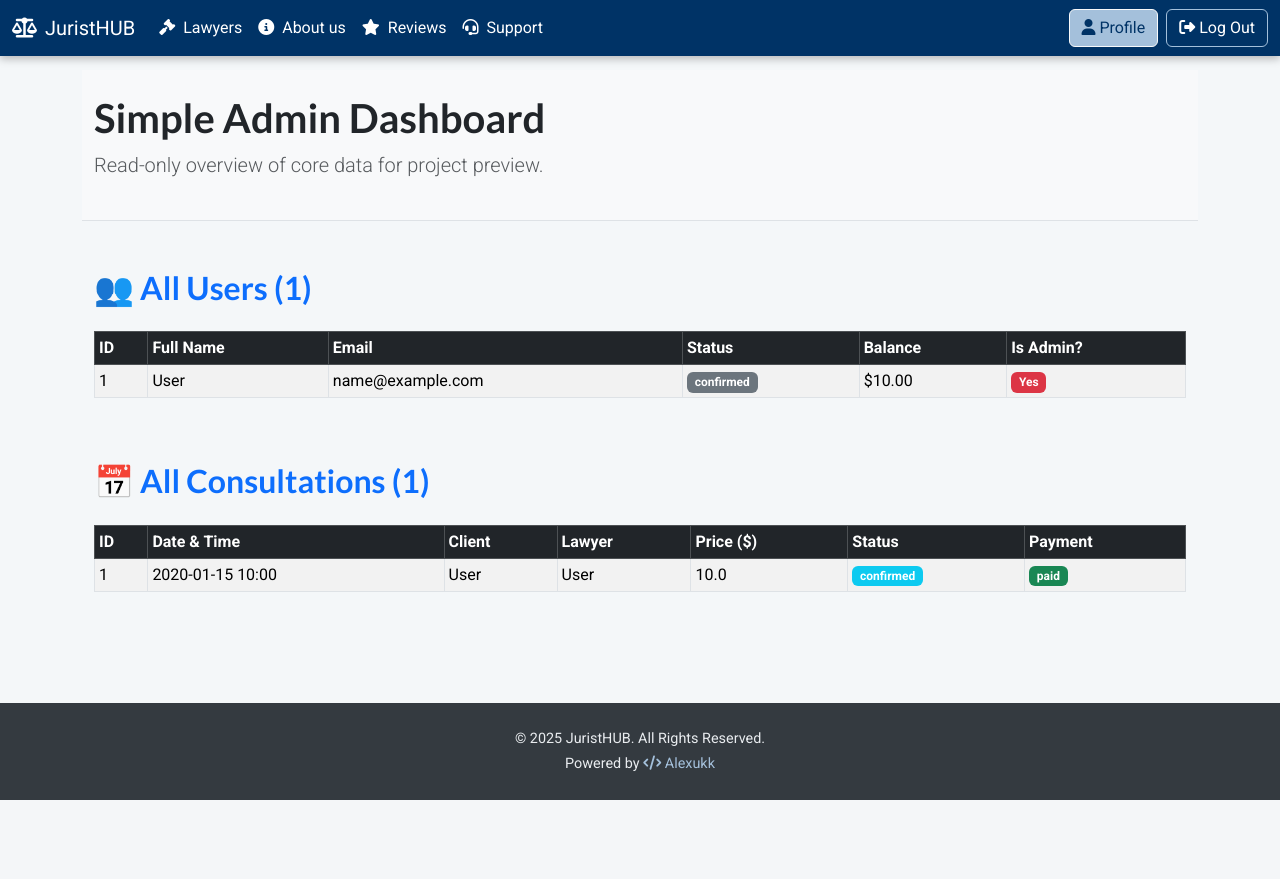
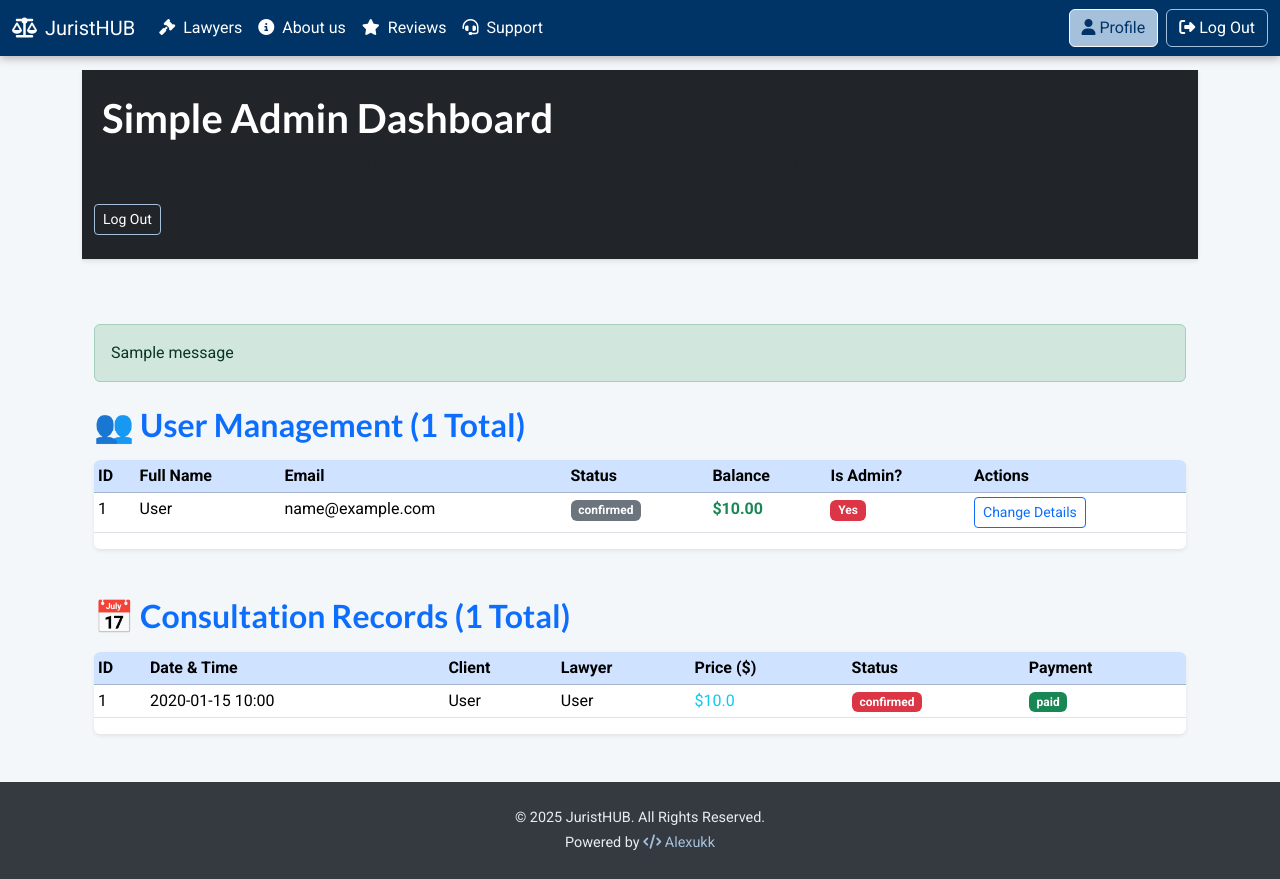
Before and after one commit to Alexukk/juristHUB, a Flask app: page /admin-panel in a window 1280 px wide. Before the commit the page ends 800 px from the top, so only its background shows below. Run offline with Flask 3, Linux system fonts and the light colour scheme; the visitor is signed in with stand-in values (Sample User, id 1); tables that the repository leaves empty hold one stand-in row (values such as "Sample post"); one stand-in notice (Sample message) is shown; some libraries are stand-ins or nearby versions.

Commit message:
Implemented Profiles-editing for users by an Admin

```diff
--- a/templates/admin_panel.html
+++ b/templates/admin_panel.html
@@ -1,21 +1,33 @@
 {% extends "base.html" %}
 
-{% block title %}Simple Admin View{% endblock %}
+{% block title %}Admin Dashboard (Read-Only){% endblock %}
 
 {% block content %}
-<header class="py-4 bg-light border-bottom">
+<header class="py-4 bg-dark text-white border-bottom shadow-sm">
     <div class="container">
-        <h1 class="fw-bold text-dark">Simple Admin Dashboard</h1>
-        <p class="lead text-muted">Read-only overview of core data for project preview.</p>
+        <h1 class="fw-bold"><i class="bi bi-gear-fill me-2"></i> Simple Admin Dashboard</h1>
+        <p class="lead text-muted">Read-only overview of core application data for monitoring and quick navigation to editing.</p>
+        <a href="{{ url_for('logout') }}" class="btn btn-sm btn-outline-light mt-2">Log Out</a>
     </div>
 </header>
 
 <section class="py-5">
     <div class="container">
-        <h2 class="mb-4 text-primary">👥 All Users ({{ users | length }})</h2>
-        <div class="table-responsive mb-5">
-            <table class="table table-striped table-bordered table-sm">
-                <thead class="table-dark">
+
+        {% with messages = get_flashed_messages(with_categories=true) %}
+            {% if messages %}
+                <div class="mt-3">
+                {% for category, message in messages %}
+                    <div class="alert alert-{{ category }}" role="alert">{{ message }}</div>
+                {% endfor %}
+                </div>
+            {% endif %}
+        {% endwith %}
+
+        <h2 class="mb-3 mt-4 text-primary">👥 User Management ({{ users | length }} Total)</h2>
+        <div class="table-responsive mb-5 shadow-sm bg-white rounded">
+            <table class="table table-hover table-sm">
+                <thead class="table-primary">
                     <tr>
                         <th>ID</th>
                         <th>Full Name</th>
@@ -23,6 +35,7 @@
                         <th>Status</th>
                         <th>Balance</th>
                         <th>Is Admin?</th>
+                        <th>Actions</th>
                     </tr>
                 </thead>
                 <tbody>
@@ -31,19 +44,27 @@
                         <td>{{ user.id }}</td>
                         <td>{{ user.fullname }}</td>
                         <td>{{ user.email }}</td>
-                        <td><span class="badge bg-secondary">{{ user.status }}</span></td>
-                        <td>${{ user.balance | round(2) | default('0.00', true) }}</td>
+                        <td><span class="badge
+                            {% if user.status == 'Admin' %}bg-danger
+                            {% elif user.status == 'Lawyer' %}bg-success
+                            {% else %}bg-secondary{% endif %}">
+                            {{ user.status }}
+                        </span></td>
+                        <td><span class="text-success fw-bold">${{ user.balance | round(2) | default('0.00', true) }}</span></td>
                         <td>{% if user.isAdmin %}<span class="badge bg-danger">Yes</span>{% else %}No{% endif %}</td>
+                        <td>
+                            <a href="{{ url_for('edit_profile', user_id=user.id) }}" class="btn btn-sm btn-outline-primary">Change Details</a>
+                        </td>
                     </tr>
                     {% endfor %}
                 </tbody>
             </table>
         </div>
 
-        <h2 class="mb-4 text-primary">📅 All Consultations ({{ consultations | length }})</h2>
-        <div class="table-responsive">
-            <table class="table table-striped table-bordered table-sm">
-                <thead class="table-dark">
+        <h2 class="mb-3 mt-4 text-primary">📅 Consultation Records ({{ consultations | length }} Total)</h2>
+        <div class="table-responsive shadow-sm bg-white rounded">
+            <table class="table table-hover table-sm">
+                <thead class="table-primary">
                     <tr>
                         <th>ID</th>
                         <th>Date & Time</th>
@@ -61,9 +82,18 @@
                         <td>{{ c.date.strftime('%Y-%m-%d %H:%M') }}</td>
                         <td>{{ c.client.fullname if c.client else 'N/A' }}</td>
                         <td>{{ c.lawyer.fullname if c.lawyer else 'N/A' }}</td>
-                        <td>{{ c.price | round(2) | default('0.00', true) }}</td>
-                        <td><span class="badge bg-info">{{ c.status }}</span></td>
-                        <td><span class="badge {% if c.payment_status == 'paid' %}bg-success{% else %}bg-warning{% endif %}">{{ c.payment_status }}</span></td>
+                        <td><span class="text-info">${{ c.price | round(2) | default('0.00', true) }}</span></td>
+                        <td><span class="badge
+                            {% if c.status == 'completed' %}bg-success
+                            {% elif c.status == 'pending' %}bg-warning
+                            {% else %}bg-danger{% endif %}">
+                            {{ c.status }}
+                        </span></td>
+                        <td><span class="badge
+                            {% if c.payment_status == 'paid' %}bg-success
+                            {% else %}bg-warning{% endif %}">
+                            {{ c.payment_status }}
+                        </span></td>
                     </tr>
                     {% endfor %}
                 </tbody>
```
